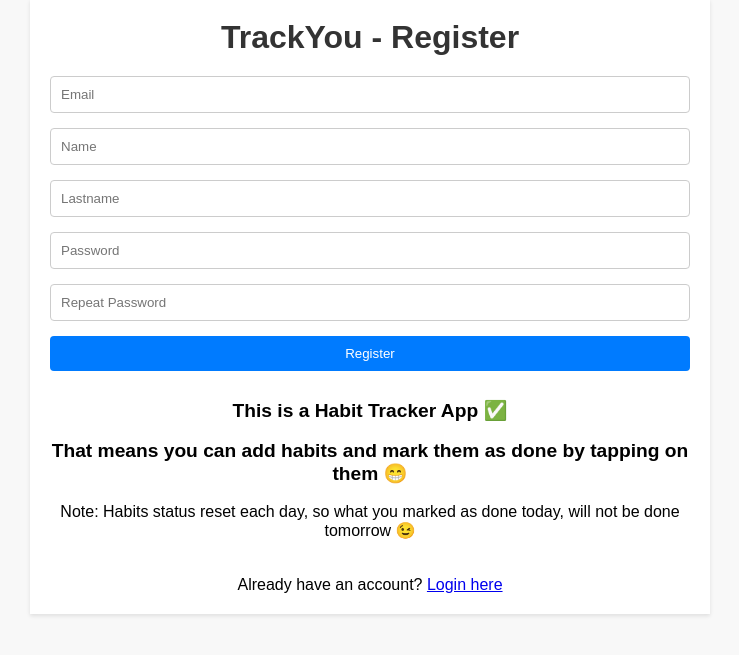
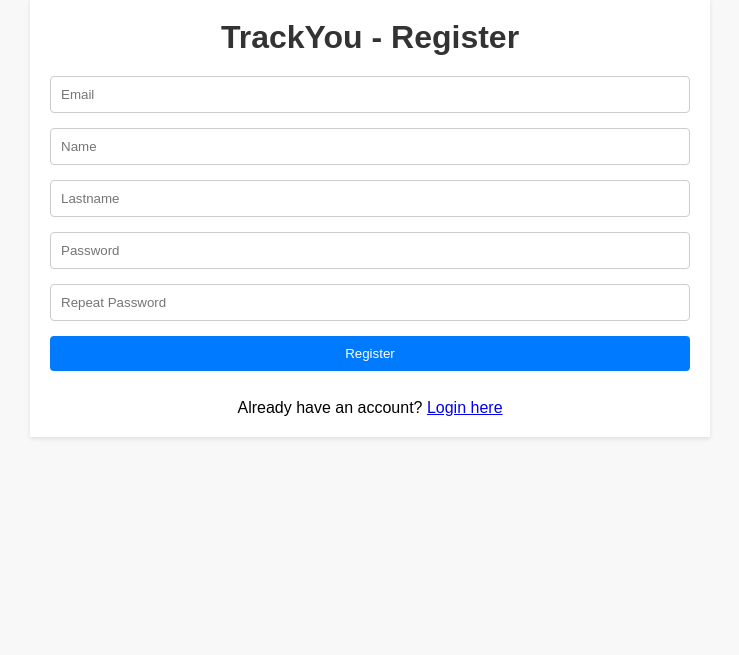
Before and after one commit to Charly-Wolf/to-do-tracker-bws, a Python web app: template Backend/app/templates/register.html in a window 1280 px wide. Shown: the part 41-696 px from the top of the page, without its empty margins (270-1009 px from the left). Run offline with Jinja, Linux system fonts and the light colour scheme; the template is opened without the code that fills it, so the values that code supplies are empty.

Commit message:
Removed unncessary text in login/register test frontend

```diff
--- a/Backend/app/templates/register.html
+++ b/Backend/app/templates/register.html
@@ -34,22 +34,6 @@
       <div id="error-message" class="error-message"></div>
 
       <br />
-      <p style="font-weight: bold; font-size: larger">
-        This is a Habit Tracker App ✅
-      </p>
-      <br />
-      <p style="font-weight: bold; font-size: larger">
-        That means you can add habits and mark them as done by tapping on them
-        😁
-      </p>
-      <br />
-      <p>
-        Note: Habits status reset each day, so what you marked as done today,
-        will not be done tomorrow 😉
-      </p>
-      <br />
-      <br />
-
       <p>Already have an account? <a href="/login">Login here</a></p>
     </div>
     <script src="{{ url_for('static', filename='register.js') }}"></script>
```
Also changed, not shown: Backend/app/templates/login.html (+0 -16 lines).
